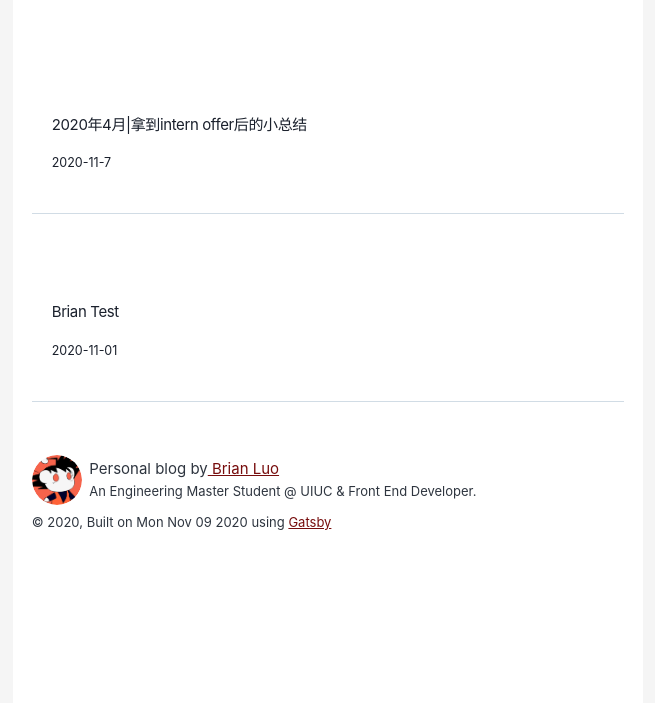
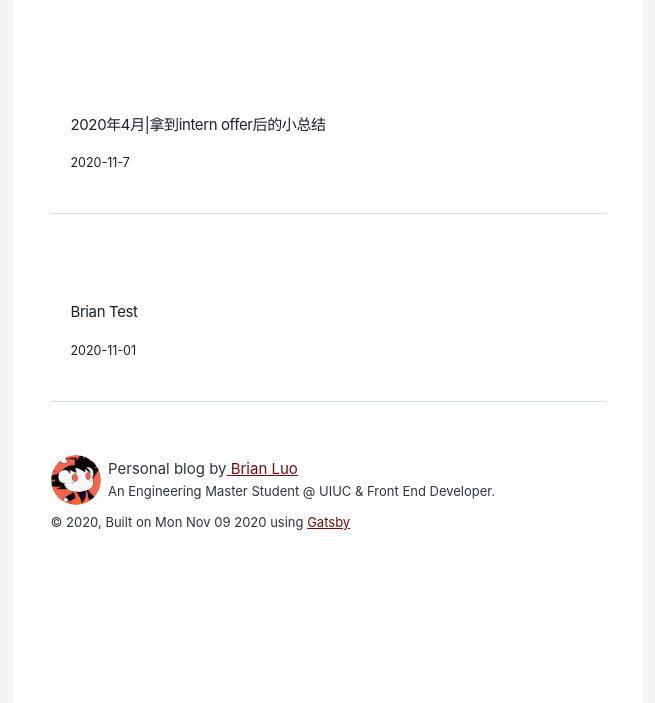
Before and after one commit to law-chain-hot/law-chain-hot.github.io-old, a Gatsby site: page / in a window 1280 px wide. Shown: the part 97-800 px from the top of the page, without its empty margins (312-967 px from the left). Built offline with nearby package versions, Linux system fonts and the light colour scheme; Gatsby itself is replaced by a stand-in of ours; some packages are replaced by stand-ins of ours.

Commit message:
style: global-wrapper padding

```diff
--- a/src/style.css
+++ b/src/style.css
@@ -256,7 +256,7 @@ a:focus {
 .global-wrapper {
   margin: var(--spacing-0) auto;
   max-width: var(--maxWidth-wrapper);
-  padding: var(--spacing-10) var(--spacing-5);
+  padding: var(--spacing-10) var(--spacing-10);
   background-color: white;
   min-height: 100vh;
 }
```
